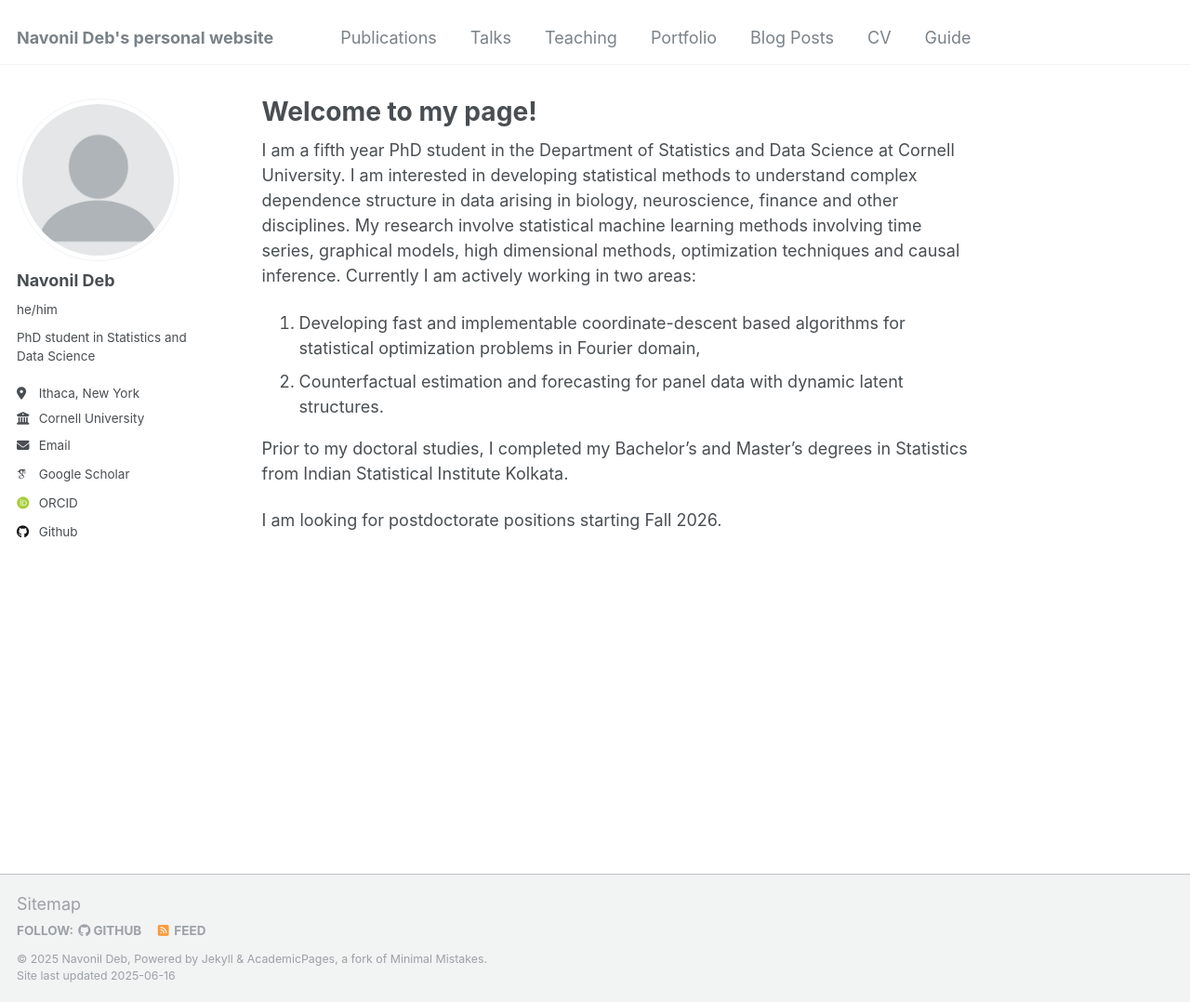
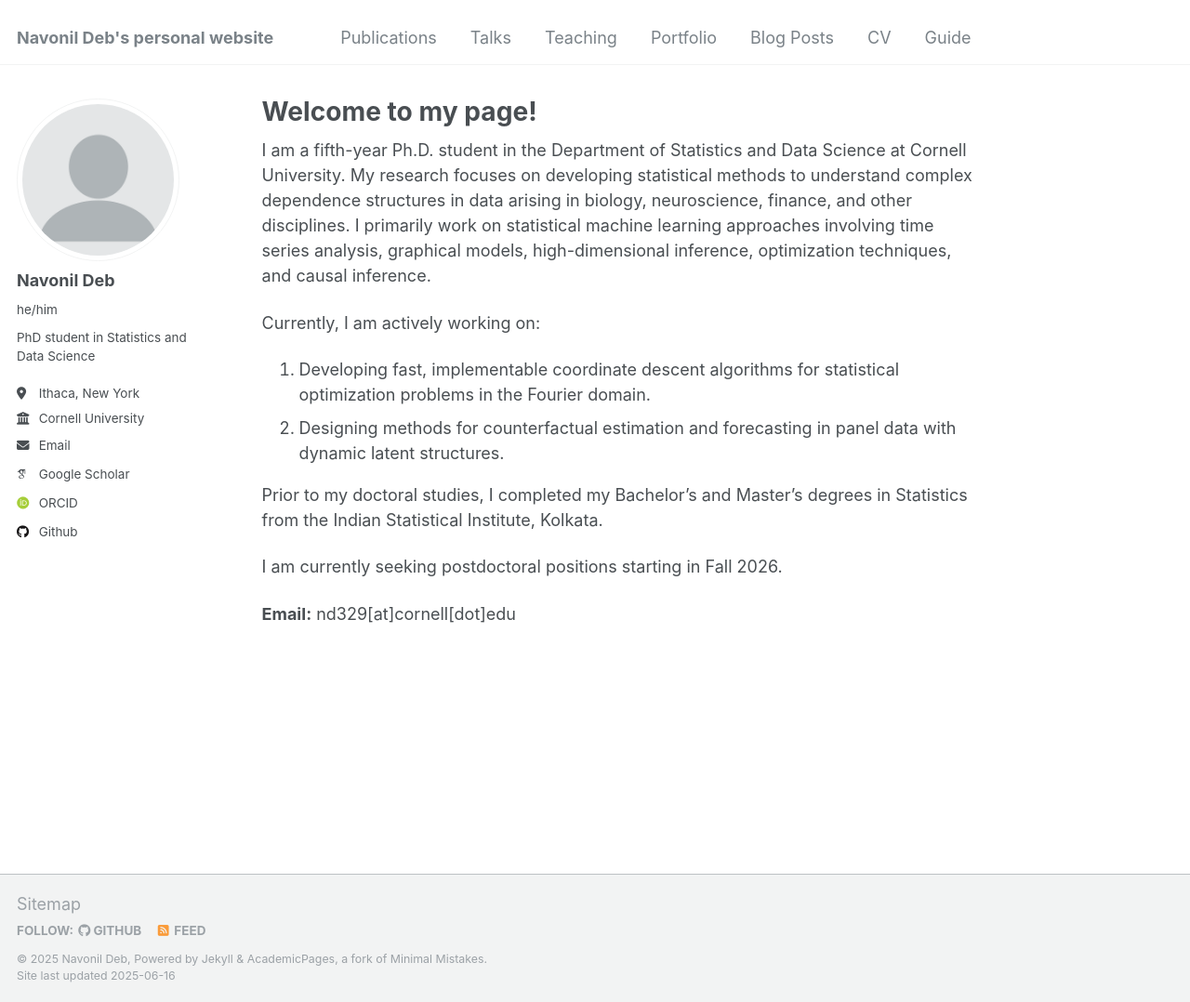
Before and after one commit to navonildeb/navonildeb.github.io, a Jekyll site: the page built from _pages/about.md, in a window 1280 px wide and 1078 px high. Shown: the whole window at 93% size. Built offline with Jekyll 4.4.1, drawn with Linux system fonts in a browser that asks for light colours; some web fonts are replaced.

Commit message:
Update about.md

```diff
--- a/_pages/about.md
+++ b/_pages/about.md
@@ -7,10 +7,14 @@ redirect_from:
   - /about.html
 ---
 
-I am a fifth year PhD student in the Department of Statistics and Data Science at Cornell University. I am interested in developing statistical methods to understand complex dependence structure in data arising in biology, neuroscience, finance and other disciplines. My research involve statistical machine learning methods involving time series, graphical models, high dimensional methods, optimization techniques and causal inference. Currently I am actively working in two areas:
-1. Developing fast and implementable coordinate-descent based algorithms for statistical optimization problems in Fourier domain,
-2. Counterfactual estimation and forecasting for panel data with dynamic latent structures.
+I am a fifth-year Ph.D. student in the Department of Statistics and Data Science at Cornell University. My research focuses on developing statistical methods to understand complex dependence structures in data arising in biology, neuroscience, finance, and other disciplines. I primarily work on statistical machine learning approaches involving time series analysis, graphical models, high-dimensional inference, optimization techniques, and causal inference.
 
-Prior to my doctoral studies, I completed my Bachelor's and Master's degrees in Statistics from Indian Statistical Institute Kolkata.
+Currently, I am actively working on:
+1. Developing fast, implementable coordinate descent algorithms for statistical optimization problems in the Fourier domain.
+2. Designing methods for counterfactual estimation and forecasting in panel data with dynamic latent structures.
 
-I am looking for postdoctorate positions starting Fall 2026.
+Prior to my doctoral studies, I completed my Bachelor's and Master's degrees in Statistics from the Indian Statistical Institute, Kolkata.
+
+I am currently seeking postdoctoral positions starting in Fall 2026.
+
+**Email:** nd329[at]cornell[dot]edu
```
